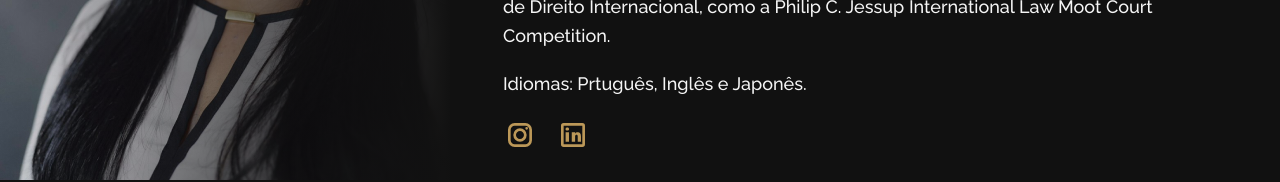
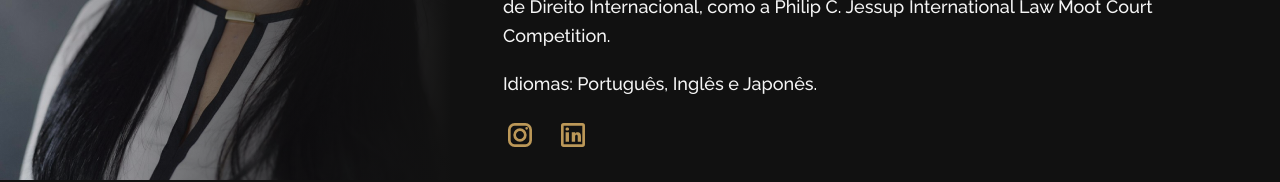
Before and after one commit to GuilhermeAugustodSD/sitebia, a Next.js app: page / in a window 1280 px wide. Shown: the part 3636-3818 px from the top of the page. Built offline with nearby package versions, Linux system fonts and the light colour scheme; a web font is replaced by a local one.

Commit message:
feat/ correção gramatical

```diff
--- a/src/constants/data.ts
+++ b/src/constants/data.ts
@@ -203,7 +203,7 @@ const dataConst: dataConstTypes = {
       "title": "Sobre mim",
       "description1": "Advogada especializada em Direito Societário e Mercado de Capitais pelo IBMEC, com sólida experiência em contencioso tributário e elaboração de contratos nacionais e internacionais. Ao longo da minha carreira, atuei, juntamente a outros advogados brilhantes, em negociações envolvendo parcerias estratégicas e representação de interesses tanto no Brasil quanto no exterior.  Com passagem pela ONU Migração (Agência da Organização das Nações Unidas para Migrações), participei na implementação de projetos e parcerias nacionais internacionais.",
       "description2": "Minha trajetória inclui conquistas significativas em competições internacionais de Direito Internacional, como a Philip C. Jessup International Law Moot Court Competition.",
-      "description3": "Idiomas: Prtuguês, Inglês e Japonês."
+      "description3": "Idiomas: Português, Inglês e Japonês."
     }
   }
 }
```
